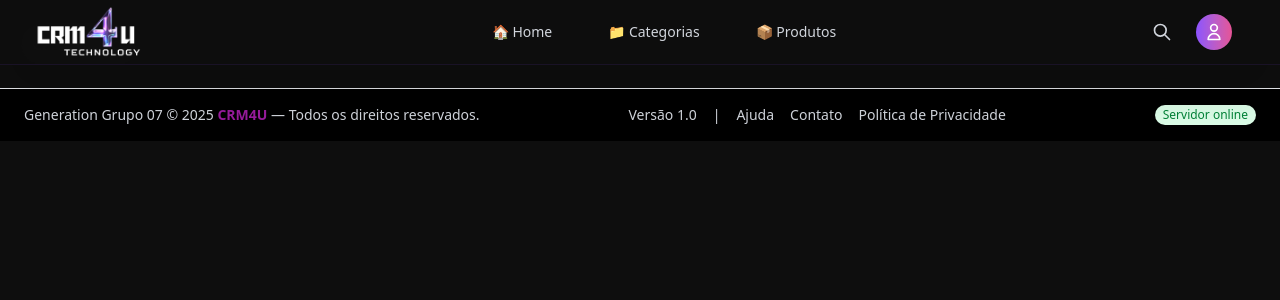
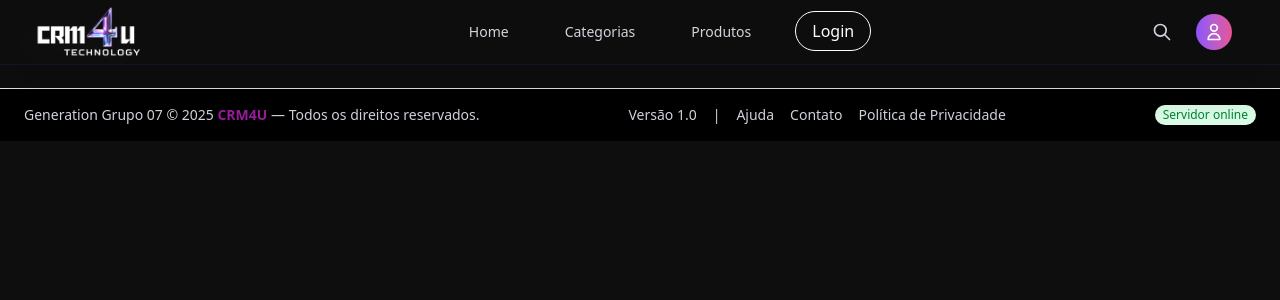
Before and after one commit to Grupo-4-Turma-Javascript-07/crm-frontend, a React (Vite) app: page /help in a window 1280 px wide. Shown: the top 300 px of the page. Built offline with nearby package versions, Linux system fonts and the light colour scheme.

Commit message:
end adjust

```diff
--- a/src/App.tsx
+++ b/src/App.tsx
@@ -1,5 +1,4 @@
 
-import Sobre from "./components/inicio/Inicio"
 import { BrowserRouter, Route, Routes } from "react-router-dom"
 import { ToastContainer } from "react-toastify"
 import Help from '../src/pages/help/Help'
@@ -8,12 +7,12 @@ import Navbar from "./components/navbar/Navbar"
 /* import Footer from "./components/footer/Footer"
  */
 import FooterSistema from "./components/footer/FooterSistema"
-import Sobre from "./components/sobre/Sobre"
 import { AuthProvider } from "./contexts/AuthContext"
 import Cadastro from "./pages/cadastro/Cadastro"
 import Home from "./pages/home/Home"
 import Login from "./pages/login/Login"
 import Produto from "./components/produto/Produto"
+import Inicio from "./components/inicio/Inicio"
 
 function App() {
   return (
@@ -21,14 +20,14 @@ function App() {
       <AuthProvider>
         <Navbar />
         <Routes>
-          <Route path="/" element={<Home />} />
+          <Route path="/inicio" element={<Inicio />} />
+          <Route path="/" element={<Inicio />} />
           <Route path="/home" element= {<Home/>} />
           <Route path="/login" element={<Login />} />
           <Route path="/cadastro" element={<Cadastro />} />
           <Route path="/categorias" element={<Categoria />} />
           <Route path="/produtos" element={<Produto />} />
           <Route path="/help" element={<Help />} />
-          <Route path="/sobre" element={<Sobre />} />
         </Routes>
 {/*         <Footer /> */}
         <FooterSistema />
--- a/src/components/navbar/Navbar.tsx
+++ b/src/components/navbar/Navbar.tsx
@@ -1,5 +1,6 @@
 import { useState } from "react";
 import CRM4ULOGO from '../../assets/img/CRM4ULOGO.png';
+import { Link } from "react-router-dom";
 
 
 function Navbar() {
@@ -62,19 +63,27 @@ function Navbar() {
                 onClick={() => handleNavClick("/")}
                 className="text-gray-300 hover:text-roxo-100 px-3 py-2 rounded-md text-sm font-medium transition-all duration-300 hover:bg-roxo-200/20"
               >
-                🏠 Home
+                Home
               </button>
               <button
                 onClick={() => handleNavClick("/categorias")}
                 className="text-gray-300 hover:text-roxo-100 px-3 py-2 rounded-md text-sm font-medium transition-all duration-300 hover:bg-roxo-200/20"
               >
-                📁 Categorias
+                Categorias
               </button>
               <button
                 onClick={() => handleNavClick("/produtos")}
                 className="text-gray-300 hover:text-roxo-100 px-3 py-2 rounded-md text-sm font-medium transition-all duration-300 hover:bg-roxo-200/20"
               >
-                📦 Produtos
+                Produtos
+              </button>
+              <button>
+            <Link
+            to="/login"
+            className="px-4 py-2 hover:bg-roxo-100 hover:text-white hover:border-roxo-100 transition-all duration-300 border-1 rounded-4xl cursor-pointer text-white"
+            >
+              Login
+              </Link>
               </button>
             </div>
           </div>
--- a/src/components/navbar/Navinicio.tsx
+++ b/src/components/navbar/Navinicio.tsx
@@ -1,3 +1,4 @@
+
 import { useState } from "react";
 import Logo from "../../assets/img/CRM4ULOGO.png"
 import { Link } from "react-router-dom";
@@ -5,7 +6,7 @@ import { ListIcon} from "@phosphor-icons/react";
 
 function Navbar() {
   const [open, setOpen] = useState(false);
-  const [openSearchInput, setOpenSearchInput] = useState(false);
+  const [openSearchInput] = useState(false);
 
   return (
     <nav className="bg-cinza-50 flex items-center justify-center drop-shadow-sm py-1.5 px-6 fixed w-full z-1000">
--- a/src/pages/login/Login.tsx
+++ b/src/pages/login/Login.tsx
@@ -1,3 +1,4 @@
+/* eslint-disable @typescript-eslint/no-unused-vars */
 import { useContext, useEffect, useState } from "react";
 import { useNavigate } from "react-router-dom";
 import CRM4ULOGO from "/src/assets/img/CRM4ULOGO.png";
```
Also changed, not shown: 1 other file (tests, documents, lock files or other folders).
